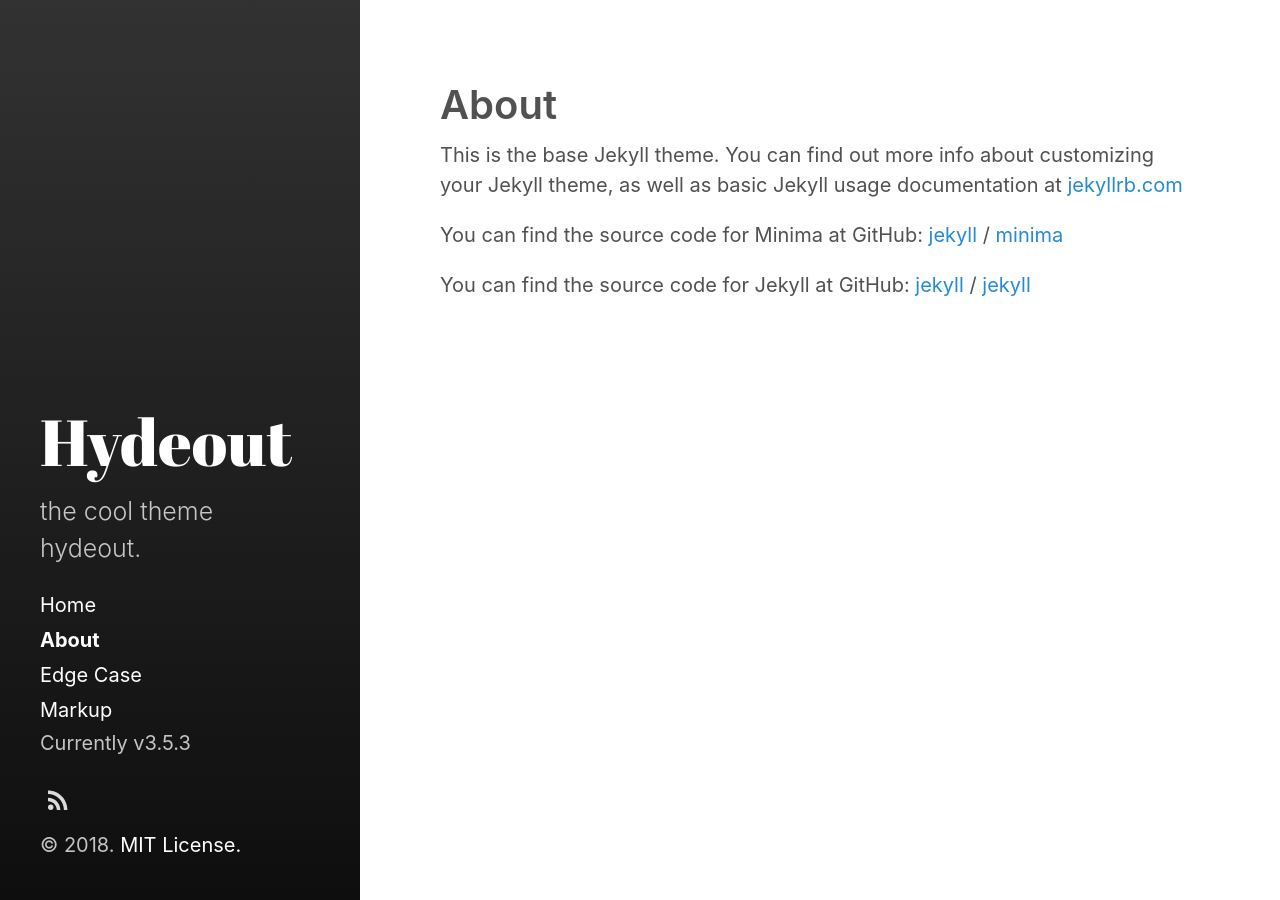
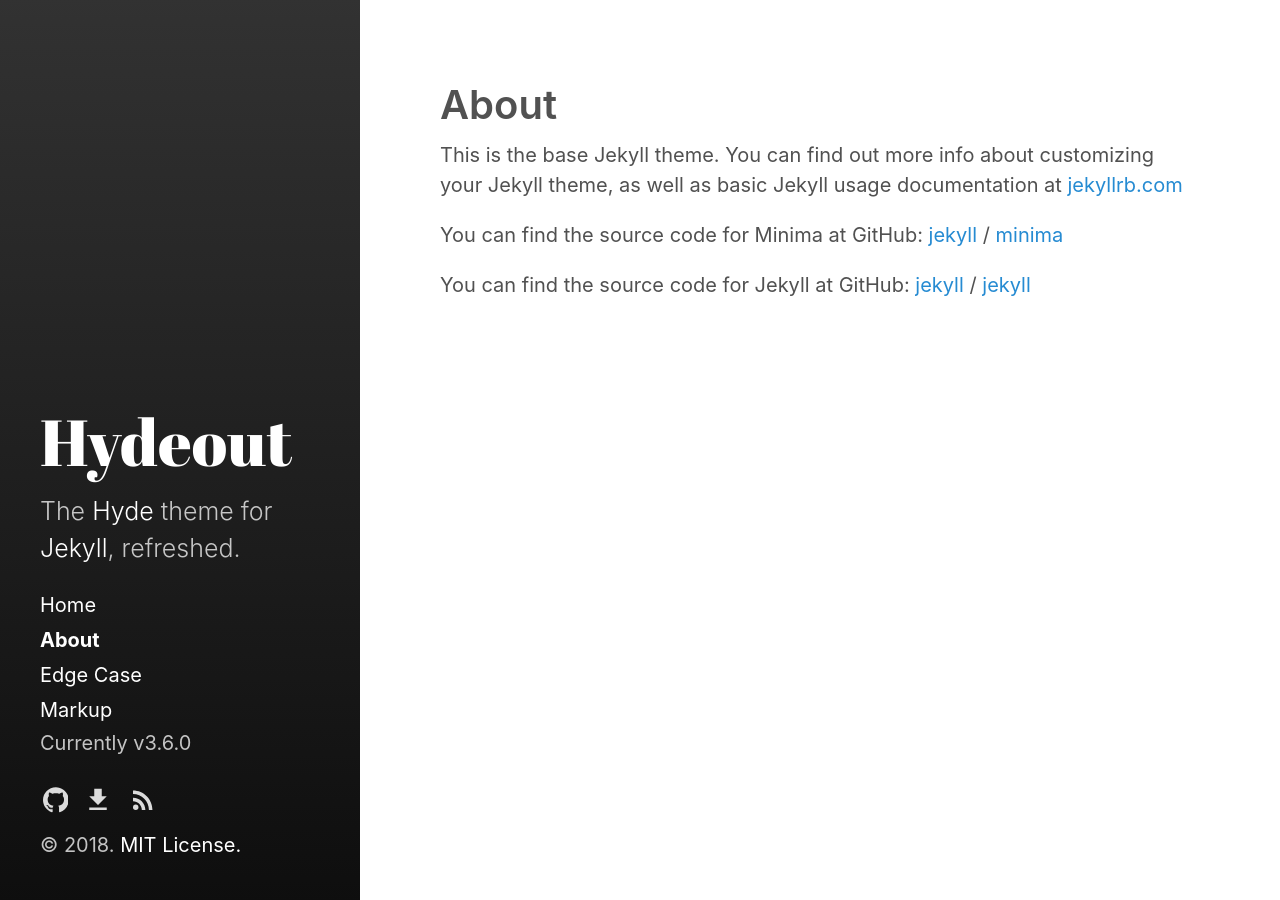
Before and after one commit to luminousrubyist/new, a Jekyll site: the page built from about.md, in a window 1280 px wide. Built offline with Jekyll 4.4.1, drawn with Linux system fonts in a browser that asks for light colours; part of the change alters nothing that is shown.

Commit message:
Add files via upload

```diff
--- a/_config.yml
+++ b/_config.yml
@@ -1,62 +1,37 @@
-# Welcome to Jekyll!
-#
-# This config file is meant for settings that affect your whole blog, values
-# which you are expected to set up once and rarely edit after that. If you find
-# yourself editing this file very often, consider using Jekyll's data files
-# feature for the data you need to update frequently.
-#
-# For technical reasons, this file is *NOT* reloaded automatically when you use
-# 'bundle exec jekyll serve'. If you change this file, please restart the server process.
+# Dependencies
+markdown:         kramdown
+highlighter:      rouge
 
-# Site settings
-# These are used to personalize your new site. If you look in the HTML files,
-# you will see them accessed via {{ site.title }}, {{ site.email }}, and so on.
-# You can create any custom variable you would like, and they will be accessible
-# in the templates via {{ site.myvariable }}.
-title: Hydeout
-email: your-email@example.com
-description: >- # this means to ignore newlines until "baseurl:"
-  the cool theme hydeout.
-baseurl: "" # the subpath of your site, e.g. /blog
-url: "" # the base hostname & protocol for your site, e.g. http://example.com
-twitter_username: jekyllrb
-github_username:  jekyll
+# Setup
+title:            Hydeout
+tagline:          'A Jekyll theme'
+description:      'The <a href="http://hyde.getpoole.com" target="_blank">Hyde</a> theme for <a href="http://jekyllrb.com" target="_blank">Jekyll</a>, refreshed.'
+url:              https://fongandrew.github.io/hydeout
+baseurl:          # the optional subpath of your site, e.g. "/blog"
+                  # NB: This applies to all pages in your Jekyll site.
+                  # If you want to move just the blog index pages but keep
+                  # other pages at root, see the paginate_path and
+                  # sidebar_blog_link below.
 
-# Build settings
-markdown: kramdown
-theme: jekyll-theme-hydeout
+author:
+  name:           'Andrew Fong'
+  url:            https://twitter.com/fongandrewc
+
+paginate:         5
+# paginate_path:    '/page:num'
+                    # Or '/blog/page:num' if you want to move your index pages
+
 plugins:
   - jekyll-feed
   - jekyll-gist
   - jekyll-paginate
-  - jekyll-admin
 
-# Exclude from processing.
-# The following items will not be processed, by default. Create a custom list
-# to override the default setting.
-# exclude:
-#   - Gemfile
-#   - Gemfile.lock
-#   - node_modules
-#   - vendor/bundle/
-#   - vendor/cache/
-#   - vendor/gems/
-#   - vendor/ruby/
-
-
-
-permalink:        /:year/:month/:day/:title.html
-
-defaults:
-  - scope:
-      path: "_posts"
-      type: "posts"
-    values:
-      excerpt_separator:  <!--more-->
-      layout: post
-
-
-paginate:         5
 # Custom vars
-version:            3.5.3
+version:            3.6.0
 sidebar_home_link:  true
+# sidebar_blog_link:  '/blog'   # By default, your home page is your blog
+                                # page. If you change your paginate_path,
+                                # set this to the root of the paginate_path
+                                # to enable a separate blog link.
+github:
+  repo:             https://github.com/fongandrew/hydeout
```
